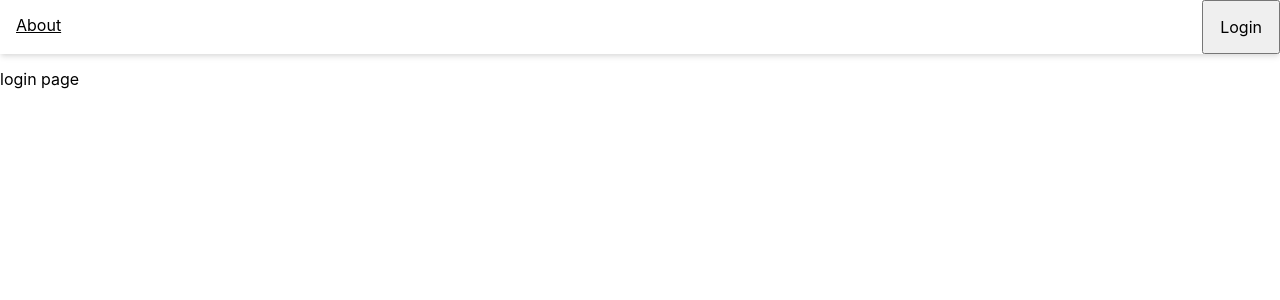
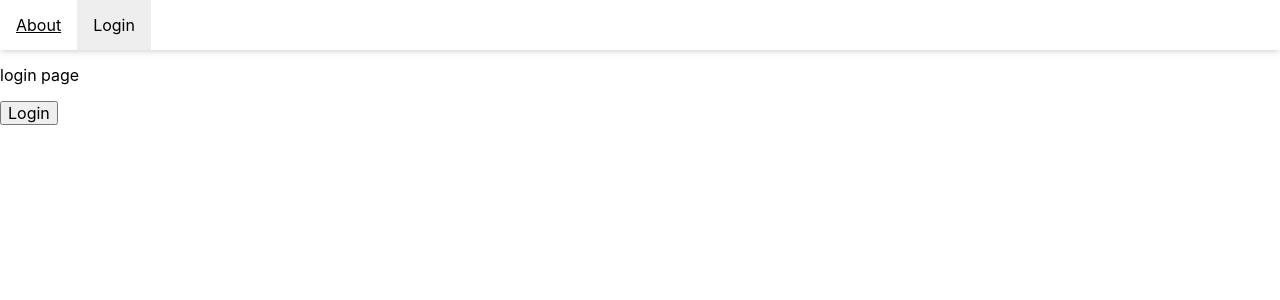
Before and after one commit to react-custom-projects/react-router-v6, a React app: page /login in a window 1280 px wide. Shown: the top 300 px of the page. Built offline with nearby package versions, Linux system fonts and the light colour scheme.

Commit message:
update login page

```diff
--- a/src/js/containers/Header.jsx
+++ b/src/js/containers/Header.jsx
@@ -2,33 +2,20 @@ import React from 'react';
 import { NavLink, useNavigate, useLocation } from 'react-router-dom';
 import { useDispatch, useSelector } from 'react-redux';
 //routes
-import { getHomePageUrl, getLoginPageUrl } from '../routing/routingConstants/AppUrls';
+import { getLoginPageUrl } from '../routing/routingConstants/AppUrls';
 //routes config
 import { headerLinks } from '../routing/routingConstants/RoutesConfig';
 //routes components
 import RestrictedSection from '../routing/routingComponents/RestrictedSection';
 //actions
-import { logUserIn, logUserOut } from '../store/app/actions/AppActions';
+import { logUserOut } from '../store/app/actions/AppActions';
 //selectors
 import { getAppIsLoggedIn } from '../store/app/selectors/AppSelectors';
 
 const Header = () => {
 	const dispatch = useDispatch(),
 		isLoggedIn = useSelector((state) => getAppIsLoggedIn({ state })),
-		location = useLocation(),
 		navigate = useNavigate();
-
-	const loginHandler = () => {
-		dispatch(
-			logUserIn(() => {
-				if (location?.state?.from?.pathname) {
-					navigate(location.state.from.pathname, { replace: true });
-				} else {
-					navigate(getHomePageUrl(), { replace: true });
-				}
-			})
-		);
-	};
 
 	const logoutHandler = () => {
 		dispatch(
@@ -50,7 +37,7 @@ const Header = () => {
 				<ul>
 					{headerLinks.map((el) => (
 						<li key={el.path}>
-							{((el.isAuth && isLoggedIn) || !el.isAuth) && (
+							{((el.isAuth && isLoggedIn) || (!el.isAuth && !isLoggedIn) || el.isNeutral) && (
 								<>
 									{el.permissions ? (
 										<RestrictedSection requiredPermissions={el.permissions}>
@@ -64,13 +51,7 @@ const Header = () => {
 						</li>
 					))}
 					<li className="spacer" />
-					<li>
-						{isLoggedIn ? (
-							<button onClick={logoutHandler}>Logout</button>
-						) : (
-							<button onClick={loginHandler}>Login</button>
-						)}
-					</li>
+					<li>{isLoggedIn && <button onClick={logoutHandler}>Logout</button>}</li>
 				</ul>
 			</nav>
 		</header>
--- a/src/js/containers/pages/LoginPage.jsx
+++ b/src/js/containers/pages/LoginPage.jsx
@@ -1,7 +1,34 @@
 import React from 'react';
+import { useDispatch } from 'react-redux';
+import { useLocation, useNavigate } from 'react-router-dom';
+//routes
+import { getHomePageUrl } from '../../routing/routingConstants/AppUrls';
+//actions
+import { logUserIn } from '../../store/app/actions/AppActions';
 
 const LoginPage = () => {
-	return <p>login page</p>;
+	const dispatch = useDispatch(),
+		location = useLocation(),
+		navigate = useNavigate();
+
+	const loginHandler = () => {
+		dispatch(
+			logUserIn(() => {
+				if (location?.state?.from?.pathname) {
+					navigate(location.state.from.pathname, { replace: true });
+				} else {
+					navigate(getHomePageUrl(), { replace: true });
+				}
+			})
+		);
+	};
+
+	return (
+		<div>
+			<p>login page</p>
+			<button onClick={loginHandler}>Login</button>
+		</div>
+	);
 };
 
 export default LoginPage;
--- a/src/js/routing/routingConstants/RoutesConfig.js
+++ b/src/js/routing/routingConstants/RoutesConfig.js
@@ -19,7 +19,7 @@ import LoginPage from '../../containers/pages/LoginPage';
 //isAuth is used to render links if user is logged in
 export const headerLinks = [
 	{ path: getHomePageUrl(), label: 'Home', permissions: 'access_home', isAuth: true },
-	{ path: getAboutPageUrl(), label: 'About', isAuth: false },
+	{ path: getAboutPageUrl(), label: 'About', isNeutral: true },
 	{ path: getUserPageUrl(), label: 'User', permissions: 'access_user', isAuth: true },
 	{
 		path: getProductsPageUrl(),
@@ -27,6 +27,7 @@ export const headerLinks = [
 		permissions: 'access_products',
 		isAuth: true,
 	},
+	{ path: getLoginPageUrl(), label: 'Login', isAuth: false },
 ];
 
 export const authenticationRoutes = [{ path: getLoginPageUrl(), element: <LoginPage /> }];
```
